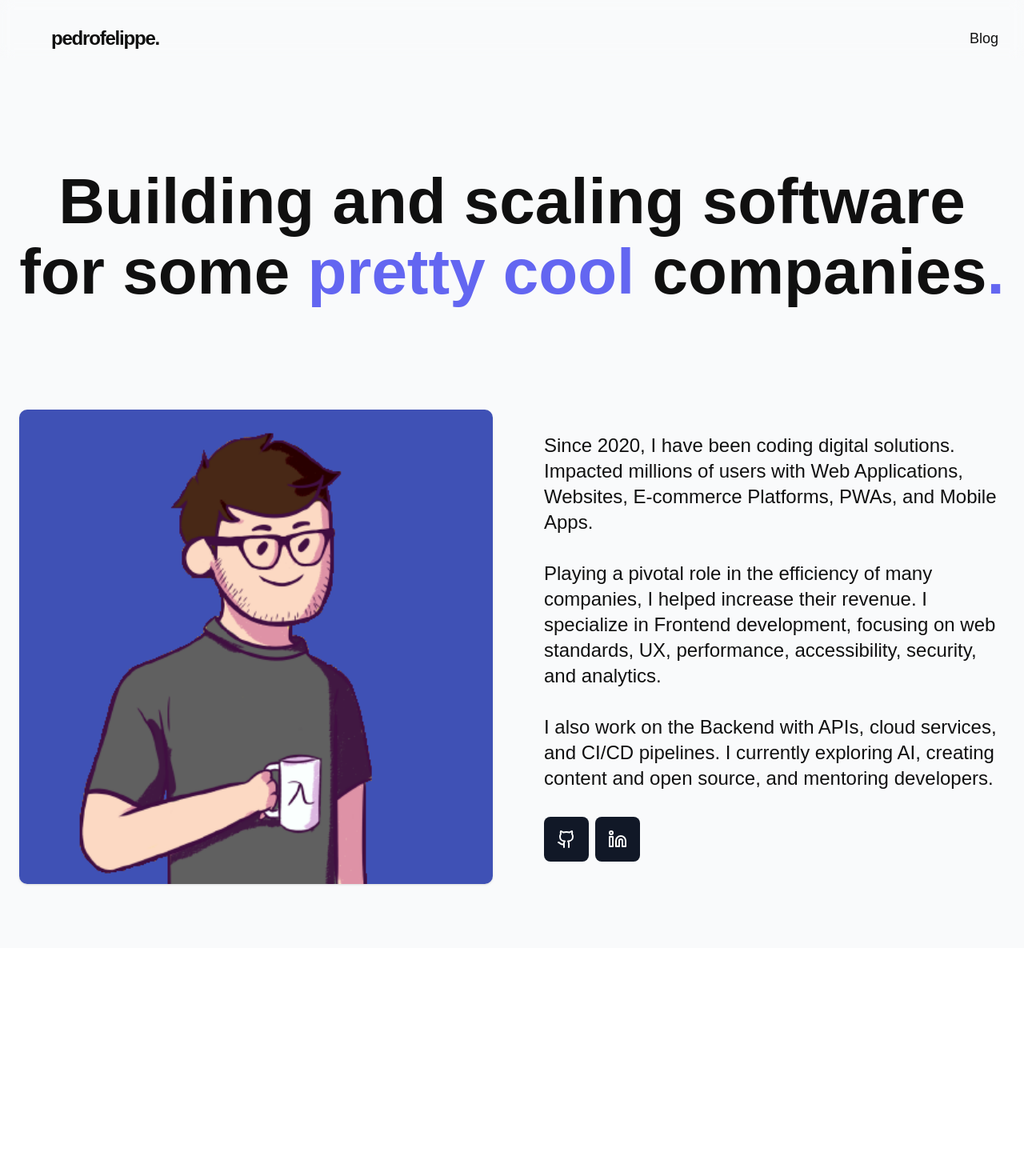
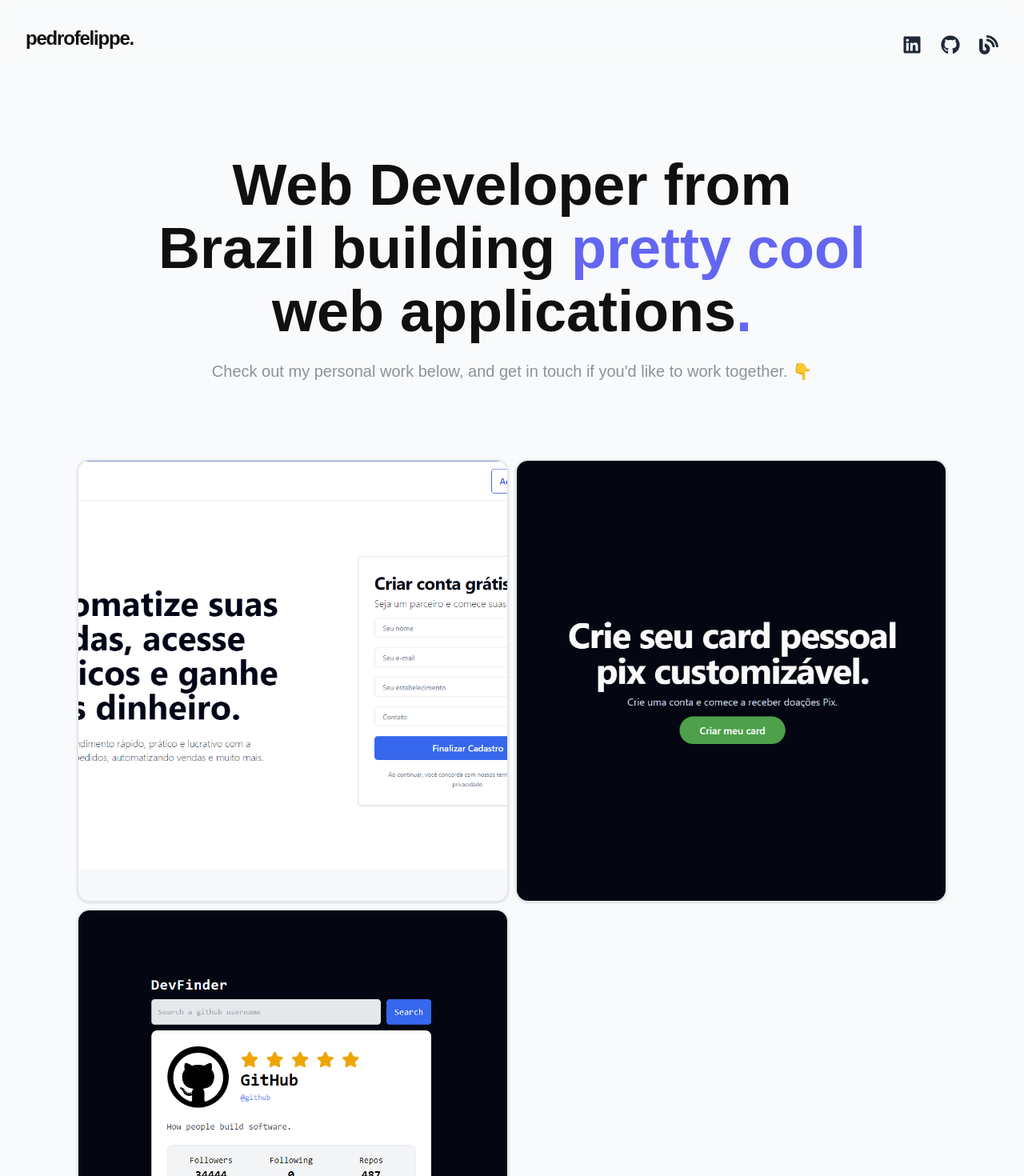
Before and after one commit to pefelippe/Portfolio, a Next.js app: page / in a window 1280 px wide. Shown: the top 1470 px of the page at 80% size. Before the commit the page ends 1185 px from the top, so only its background shows below. Built offline with nearby package versions, Linux system fonts and the light colour scheme.

Commit message:
changes.!

```diff
--- a/pages/_app.tsx
+++ b/pages/_app.tsx
@@ -13,7 +13,7 @@ export default function App({ Component, pageProps }: AppProps) {
   return (
     <motion.div className="min-w-[400px] h-full overflow-hidden scroll-smooth font-poppins min-h-screen  text-[#101010] bg-gray-50  flex flex-col">
       <Head>
-        <title>Pedro Felippe | Full Stack Development</title>
+        <title>Pedro Felippe | Developer </title>
         <meta name="description" content="Portfolio" />
         <link rel="preconnect" href="https://fonts.googleapis.com" />
         <link rel="preconnect" href="https://fonts.gstatic.com" />
@@ -27,7 +27,7 @@ export default function App({ Component, pageProps }: AppProps) {
       >
         <Header />
         <Component {...pageProps} />
-        {/* <Footer /> */}
+        <Footer />
       </ThemeProvider>
     </motion.div>
   );
--- a/pages/blog.tsx
+++ b/pages/blog.tsx
@@ -10,7 +10,7 @@ function AboutSection() {
       initial={{ opacity: 0 }}
       animate={{ opacity: 1 }}
       transition={{ duration: 0.25 }}
-      className="flex items-center justify-center w-full h-full mx-auto max-xl:flex-col mt-[10vh] divide-x"
+      className="flex items-center justify-center w-full h-full mx-auto max-lg:flex-col mt-[10vh] divide-x"
     >
       <motion.div className="w-full h-full min-h-[60vh] bg-zinc-900 items-center justify-center text-zinc-50 flex flex-col gap-3">
         <h1 className="tracking-tighter text-7xl text-bold u">blog.</h1>
--- a/pages/index.tsx
+++ b/pages/index.tsx
@@ -1,16 +1,15 @@
 import { motion } from "framer-motion";
 
 import HeroSection from "../src/sections/HeroSection";
+import ProjectSection from "../src/sections/ProjectSection";
 import AboutSection from "../src/sections/AboutSection";
 
 export default function Home() {
   return (
-    <motion.div className="flex flex-col w-full h-full my-20 divider-x">
-      <section className="flex py-20 md:py-32">
+    <motion.div className="w-full flex flex-col lg:flex-row min-h-screen items-center justify-between bg-light/30 mx-auto ">
+      <section className="flex flex-col w-full min-h-screen lg:px-24 px-6 py-24 gap-y-12 lg:gap-y-24 mt-24">
         <HeroSection />
-      </section>
-      <section className="flex">
-        <AboutSection />
+        <ProjectSection />
       </section>
     </motion.div>
   );
--- a/src/components/ProjectCard.tsx
+++ b/src/components/ProjectCard.tsx
@@ -1,6 +1,7 @@
+import { useState } from "react"; // Adicione esta importação
 import { GitHubLogoIcon } from "@radix-ui/react-icons";
 import { motion } from "framer-motion";
-import { GithubIcon, LinkIcon, MoveRight, Rocket } from "lucide-react";
+import { GithubIcon, Rocket } from "lucide-react";
 import Link from "next/link";
 
 import { Button } from "./ui/button";
@@ -24,48 +25,34 @@ function ProjectCard({
   stack,
   id,
 }: IProjectCard) {
-  const isEvenId = id % 2 === 0;
-
-  const initialX = isEvenId ? 50 : -50;
+  const [isHovered, setIsHovered] = useState(false);
 
   return (
     <div
-      className="relative flex  h-full items-center text-start  gap-6 xl:gap-12
-       justify-center max-xl:flex-col w-full  transition-all"
+      className="relative flex h-full items-center text-start gap-6 lg:gap-12 justify-center max-lg:flex-col w-full transition-all "
+      onMouseEnter={() => setIsHovered(true)}
+      onMouseLeave={() => setIsHovered(false)}
     >
       <Link
-        href={"/projects/" + id}
-        className="relative shadow  overflow-hidden w-full h-full rounded border"
+
+        href={link}
+        className="relative shadow overflow-hidden w-full h-full rounded-2xl border-2 hover:border-blue/90"
       >
         <motion.img
           whileHover={{ scale: 1.05 }}
           src={imgUrl}
           alt="card image"
-          className="overflow-hidden object-cover w-full h-[280px] md:h-[500px] xl:min-h-[65vh]  "
+          className={`overflow-hidden object-cover w-full h-full min-h-[350px] xl:min-h-[550px]  ${
+            isHovered ? "blur-sm" : ""
+          }`}
         />
+        {isHovered && (
+          <div className="absolute px-10 inset-0 flex flex-col items-stat justify-center bg-black bg-opacity-50 text-white">
+            <p className="text-3xl font-bold underline">{title}</p>
+            <p className="text-lg font-medium text-[#fff]">{description}</p>
+          </div>
+        )}
       </Link>
-      <div className="xl:max-w-sm flex flex-col gap-3 justify-start items-start text-start w-full text-md tracking-tighter text-[#212531">
-        <p className="text-3xl xl:text-4xl  font-semibold">{title}</p>
-        <p className="secondTitle text-[#585858] text-lg md:text-xl font-light">
-          {description}
-        </p>
-
-        <motion.div className="flex flex-col gap-4 font-medium text-2xl w-full">
-          <Link href={repo} target="_blank">
-            <Button
-              variant={"outline"}
-              className="text-lg py-6 px-10 rounded flex items-center gap-1 w-full text-[#fff]"
-            >
-              <GithubIcon /> Github
-            </Button>
-          </Link>
-          <Link href={link} target="_blank">
-            <Button className="text-lg py-6 px-10 rounded items-center gap-1 flex text-white w-full">
-              <Rocket /> Deploy
-            </Button>
-          </Link>
-        </motion.div>
-      </div>
     </div>
   );
 }
--- a/src/components/layout/Footer.tsx
+++ b/src/components/layout/Footer.tsx
@@ -1,12 +1,11 @@
 import { motion } from "framer-motion";
-import { GithubIcon, Linkedin, LinkedinIcon } from "lucide-react";
 
 function Footer() {
   return (
     <motion.footer className="py-5 md:px-8 md:py-0 border-t-[1px]   text-[#101010">
-      <div className="flex flex-col items-center justify-between max-w-5xl gap-4 mx-auto md:h-24 md:flex-row">
+      <div className="flex flex-col items-center justify-center max-w-5xl gap-4 mx-auto md:h-24 md:flex-row">
         <p className="text-center tracking-tighter- text-md ">
-          Pedro Felippe LTDA © 2024
+          Pedro Felippe © 2024
         </p>
       </div>
     </motion.footer>
--- a/src/components/layout/Header.tsx
+++ b/src/components/layout/Header.tsx
@@ -1,6 +1,7 @@
 import { motion } from "framer-motion";
 import { Github, Linkedin } from "lucide-react";
 import Link from "next/link";
+import { FaBlog, FaGithub, FaLinkedin } from "react-icons/fa";
 
 const Header = () => {
   return (
@@ -10,18 +11,34 @@ const Header = () => {
       transition={{ duration: 0.75, delay: 1 }}
       className="absolute top-0 flex items-center justify-between w-full px-8 pt-6 mx-auto backdrop-blur"
     >
-      <button className="flex items-center py-2 text-2xl font-bold transition-all rounded-full md:px-8 hover:text-gray-300">
+      <button className="flex items-center py-2 text-2xl font-bold transition-all rounded-full  hover:text-gray-300">
         <Link href="/" className="text-2xl tracking-tighter text-bold">
           pedrofelippe.
         </Link>
       </button>
 
-      <Link
-        href="/blog"
-        className="text-lg font-medium transition-all hover:text-gray-300"
-      >
-        Blog
-      </Link>
+      <div className="flex gap-6 mt-4">
+        <Link
+          href="https://www.linkedin.com/in/pedro-felippe/"
+          target="_blank"
+          className="flex items-center text-gray-800 hover:text-blue-600 transition-colors"
+        >
+          <FaLinkedin className="text-2xl" />
+        </Link>
+        <Link
+          href="https://github.com/seu-perfil"
+          className="flex items-center text-gray-800 hover:text-black transition-colors"
+        >
+          <FaGithub className="text-2xl" />
+        </Link>
+        <Link
+          href="#"
+          target="_blank"
+          className="flex items-center text-gray-800 hover:text-green-600 transition-colors"
+        >
+          <FaBlog className="text-2xl" />
+        </Link>
+      </div>
     </motion.header>
   );
 };
--- a/src/sections/AboutSection.tsx
+++ b/src/sections/AboutSection.tsx
@@ -1,7 +1,6 @@
 import { motion } from "framer-motion";
-import { Github, GithubIcon, Linkedin } from "lucide-react";
-import Link from "next/link";
 import React from "react";
+import { FaLinkedin, FaGithub, FaBlog } from "react-icons/fa"; // Importando ícones
 
 function AboutSection() {
   return (
@@ -9,63 +8,43 @@ function AboutSection() {
       initial={{ opacity: 0 }}
       animate={{ opacity: 1 }}
       transition={{ duration: 0.75, delay: 0.5 }}
-      className="flex items-center justify-center w-full h-full gap-8 px-6 mx-auto max-w-7xl xl:gap-16 max-xl:flex-col"
+      className="flex items-start justify-start gap-2  mx-auto flex-col w-full h-full text-left"
     >
       <motion.img
         initial={{ opacity: 0, x: -50 }}
         animate={{ opacity: 1, x: 0 }}
         transition={{ duration: 0.75, delay: 1 }}
         src="/assets/avatar-pdr.png"
-        className="object-cover w-full max-w-[10rem] rounded-full xl:rounded-md shadow xl:h-full xl:max-w-none"
+        className="w-40 h-40 rounded-full bg-accent overflow-hidden shadow-lg"
       />
-      <motion.div
-        initial={{ opacity: 0, x: 50 }}
-        animate={{ opacity: 1, x: 0 }}
-        transition={{ duration: 0.75, delay: 1 }}
-        className="flex flex-col max-w-sm xl:max-w-xl gap-8 text-lg xl:text-2xl leading-[1.2] tracking-normal text-center xl:text-left"
-      >
-        <span>
-          Since 2020, I have been coding digital solutions. Impacted millions of
-          users with Web Applications, Websites, E-commerce Platforms, PWAs, and
-          Mobile Apps.{" "}
-        </span>
-        <span>
-          Playing a pivotal role in the efficiency of many companies, I helped
-          increase their revenue. I specialize in Frontend development, focusing
-          on web standards, UX, performance, accessibility, security, and
-          analytics.
-        </span>
-        <span>
-          I also work on the Backend with APIs, cloud services, and CI/CD
-          pipelines. I currently exploring AI, creating content and open source,
-          and mentoring developers.
-        </span>
-        <motion.ul className="flex gap-2">
-          <Link href="https://github.com/pefelippe">
-            <motion.li
-              className="p-4 text-white transition-all bg-gray-900 rounded-sm cursor-pointer hover:bg-gray-900/90"
-              whileHover={{
-                scale: 1.05,
-                transition: { duration: 0.1 },
-              }}
-            >
-              <Github />
-            </motion.li>
-          </Link>
+      <h2 className="text-3xl font-bold  mt-4">Pedro Felippe</h2>
+      <p className="text-lg text-gray-600">
+        Full Stack Developer from Brazil.
+      </p>{" "}
+      <div className="flex gap-6 mt-2">
+        <a
+          href="https://www.linkedin.com/in/pedro-felippe/"
+          className="flex items-center text-gray-800 hover:text-blue-600 transition-colors"
+        >
+          <FaLinkedin className="text-2xl" />
+        </a>
 
-          <Link href="https://www.linkedin.com/in/pedro-felippe/">
-            <motion.li
-              className="p-4 text-white transition-all bg-gray-900 rounded-sm cursor-pointer hover:bg-gray-900/90"
-              whileHover={{
-                scale: 1.05,
-                transition: { duration: 0.1 },
-              }}
-            >
-              <Linkedin />
-            </motion.li>
-          </Link>
-        </motion.ul>
-      </motion.div>
+        <a
+          href="https://github.com/pefelippe"
+          className="flex items-center text-gray-800 hover:text-black transition-colors"
+        >
+          <FaGithub className="text-2xl" />
+        </a>
+        {/* <a
+          href="#"
+          className="flex items-center text-gray-800 hover:text-green-600 transition-colors"
+        >
+          <FaBlog className="text-2xl" />
+        </a> */}
+      </div>
+      <motion.span className="mt-auto text-gray-500">
+        ©2024 Pedro Felippe
+      </motion.span>
     </motion.div>
   );
 }
--- a/src/sections/HeroSection.tsx
+++ b/src/sections/HeroSection.tsx
@@ -1,52 +1,31 @@
 /* eslint-disable react/no-unescaped-entities */
 import { motion } from "framer-motion";
-import { ArrowRight, Github, Linkedin } from "lucide-react";
-import Image from "next/image";
-import Link from "next/link";
 import React from "react";
 
 function HeroSection() {
   return (
     <motion.div
-      className="flex items-center justify-center w-full h-full gap-12 px-6 mx-auto max-w-7xl xl:gap-16 max-xl:flex-col"
+      className="flex items-center justify-center w-full  mx-auto lg:max-w-4xl "
       initial={{ opacity: 0 }}
       animate={{ opacity: 1 }}
       transition={{ duration: 1 }}
     >
-      {/* <motion.img
-        initial={{ opacity: 0, x: -50 }}
-        animate={{ opacity: 1, x: 0 }}
-        transition={{ duration: 0.75, delay: 1 }}
-        src="/assets/avatar-pdr.png"
-        className="object-cover w-32 h-32 max-w-xs rounded-full shadow xl:h-full xl:w-full "
-      /> */}
-
       <motion.div
-        className="flex flex-col items-start justify-center w-full h-full gap-10 mx-auto max-xl:max-w-3xl "
+        className="flex flex-col items-center justify-center w-full h-full gap-5 mx-auto "
         initial={{ opacity: 0, y: 50 }}
         animate={{ opacity: 1, y: 0 }}
         transition={{ duration: 1, delay: 0.25 }}
       >
-        {/* <motion.span className="text-center xl:text-left text-xl xl:text-3xl font-normal leading-[1.1] max-xl:mx-auto max-xl:max-w-xl">
-          Hey! I am Pedro Felippe. A Full Stack Developer from Brazil.
-        </motion.span> */}
-        <motion.span className="text-5xl md:text-6xl font-semibold text-center xl:text-[80px] xl:leading-[1.1]">
-          Building and scaling software for some{" "}
-          <span className="text-indigo-500">pretty cool</span> companies
+        <motion.span className="text-4xl md:text-7xl  font-semibold lg:text-center  lg:leading-[1.1]">
+          Web Developer from Brazil building{" "}
+          <span className="text-indigo-500">pretty cool</span> web applications
           <span className="text-indigo-500">.</span>
         </motion.span>
 
-        {/* <motion.div className="flex items-center w-full gap-3 mx-auto text-xl font-semibold max-xl:items-center max-xl:max-w-xl">
-          <motion.button
-            className="flex items-center justify-center gap-2 py-4 text-center text-white transition-all bg-[#1e3c28] rounded-full max-xl:w-full px-9 hover:bg-[#1e3c28]/90 "
-            whileHover={{
-              scale: 1.05,
-              transition: { duration: 0.1 },
-            }}
-          >
-            Discover my work
-          </motion.button>
-        </motion.div> */}
+        <motion.span className="text-lg md:text-xl font-medium mb-0 text-[#8c929a]">
+          Check out my personal work below, and get in touch if you'd like to
+          work together. 👇
+        </motion.span>
       </motion.div>
     </motion.div>
   );
--- a/src/sections/ProjectSection.tsx
+++ b/src/sections/ProjectSection.tsx
@@ -1,5 +1,4 @@
 import { motion } from "framer-motion";
-
 import ProjectCard from "../components/ProjectCard";
 import { projects } from "../constants";
 
@@ -10,12 +9,10 @@ function Projects() {
       animate={{ opacity: 1 }}
       transition={{ duration: 1, delay: 1.25 }}
       id="projects-container"
-      className=" items-start justify-center w-full min-h-fit  flex flex-col gap-8  py-16 md:py-32  md:gap-32 section "
+      className="flex flex-col items-center justify-center w-full min-h-fit gap-8"
     >
-      <h1 className="firstTitle">Selected Works</h1>
-      <div className="flex flex-col w-full items-start mx-auto gap-16 md:gap-32 ">
-        {projects?.map((proj) => {
-          return (
+      <div className="grid xl:grid-cols-2 w-full  items-start gap-2">
+        {projects?.map((proj) => (
           <ProjectCard
             key={proj.id}
             id={proj.id}
@@ -26,8 +23,7 @@ function Projects() {
             repo={proj.repo}
             stack={proj.stack}
           />
-          );
-        })}
+        ))}
       </div>
     </motion.div>
   );
--- a/styles/globals.css
+++ b/styles/globals.css
@@ -52,7 +52,7 @@
   }
 
   .firstTitle {
-    @apply text-7xl xl:text-[100px]  tracking-tighter   font-bold;
+    @apply text-7xl lg:text-[100px]  tracking-tighter   font-bold;
   }
 
   .secondTitle {
```
Also changed, not shown: public/assets/avatar-pdr.png, tailwind.css. Lines whose indentation alone changed are shown as unchanged.
